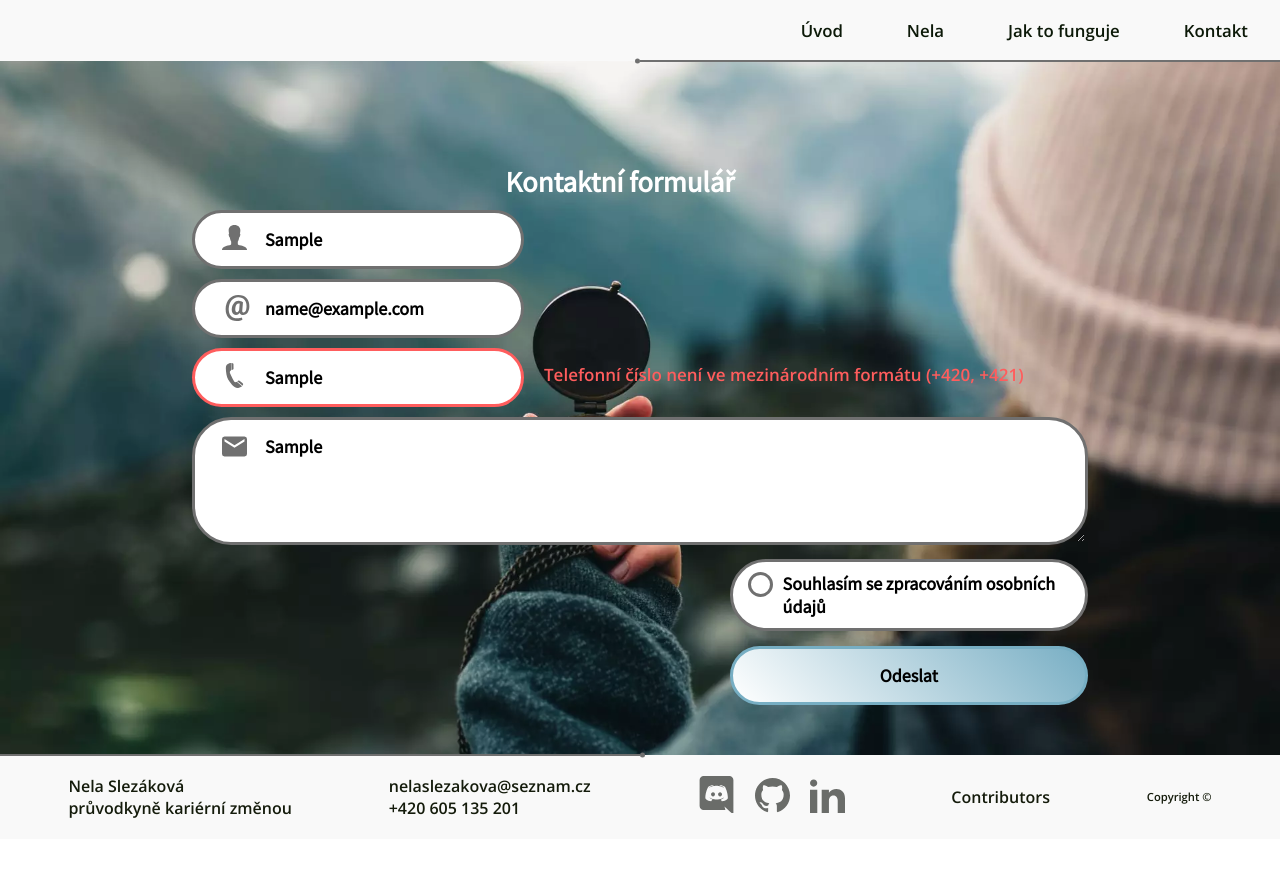
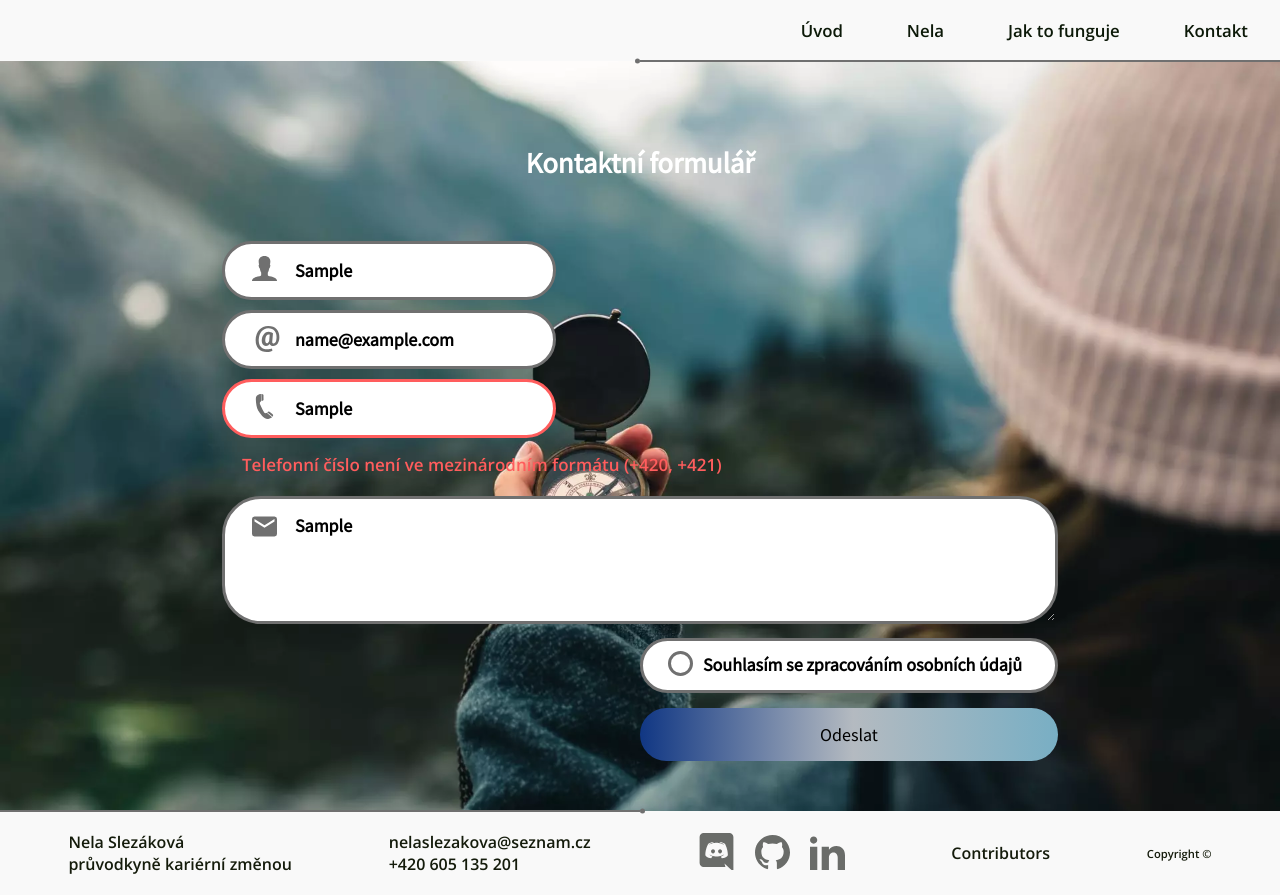
Before and after one commit to NelliaS/personal-webpage, a Next.js app: page /kontaktni-formular in a window 1280 px wide. Both pictures are taken after typing "Sample", "name@example.com", "Sample", "Sample" into the empty fields and a click on the button "Odeslat". Before the commit the page ends 839 px from the top, so only its background shows below. Built offline with nearby package versions, Linux system fonts and the light colour scheme; no server answers.

Commit message:
Responsive optimalisation

```diff
--- a/src/components/Button.tsx
+++ b/src/components/Button.tsx
@@ -1,7 +1,7 @@
 import styles from "../styles/Utilities.module.css";
 import buttonStyles from '../styles/Button.module.css';
 
-type ButtonType = 'default' | 'primary' | 'secondary'
+type ButtonType = 'default' | 'primary' | 'secondary' | 'submit'
 type BasicType = "button" | "submit" | "reset" | undefined
 
 type ButtonProps = {
@@ -19,6 +19,7 @@ const Button = ({value, type='default', buttonType='button', extraClasses} : But
     className={`${type === 'primary'
     ? `${styles.gray_radius_shape} ${buttonStyles.btn_primary}`
     : type === 'secondary' ? `${styles.gray_radius_shape} ${buttonStyles.btn_primary} ${buttonStyles.btn_secondary}`
+    : type === 'submit' ? `${buttonStyles.btn_submit}`
     : styles.btn_default} ${extraClasses}`}>
       {value}
     </button>
--- a/src/components/FormInput.tsx
+++ b/src/components/FormInput.tsx
@@ -21,6 +21,7 @@ interface BaseProps<T extends InputType> {
     characterCount?: number
     inputImage?: InputImageTypeItem<string | boolean>
     hasError?: boolean
+    errorMessage?: string
 }
 
 type Props =
@@ -70,6 +71,7 @@ const FormInput = (props: Props): JSX.Element => {
             </span>
             }
             {inputElement}
+            {props.hasError && <span className={styles.input_error} role="dialog" aria-live='assertive'>{props.errorMessage}</span>}
         </div>
     )
 }
--- a/src/pages/kontaktni-formular.tsx
+++ b/src/pages/kontaktni-formular.tsx
@@ -46,7 +46,7 @@ const ContactForm = ():JSX.Element => {
           name: "phone",
           placeholder: "Telefon",
           icon: '../images/icons/phone.svg',
-          required: false,
+          required: true,
           initialValue: "",
         },
         message : {
@@ -76,6 +76,11 @@ const ContactForm = ():JSX.Element => {
     const { handleInputChange, clearValues, handleSubmit, inputValue } = useInputChange({...initialValue});
 
     const onSubmit = async (formData: FormData) => {
+
+      if (!formData.gdpr) {
+        return toast.error('Suhlas s podmienkami je povinny', {position: toast.POSITION.BOTTOM_LEFT})
+      }
+
       try {
         const {status} = await CreateContactAPI.createContact(
           formData.name,
@@ -135,6 +140,7 @@ const ContactForm = ():JSX.Element => {
           <Title type="main" title='Kontaktní formulář' />
         </div>
         <form onSubmit={(e) => emailError === '' && phoneError === '' ? handleSubmit(e, onSubmit) : e.preventDefault()} className={styles.form}>
+        <div className={styles.input_wrapper}>
         <FormInput
             inputProps={{
                 'name' : contactFormInputData.person.name,
@@ -148,6 +154,7 @@ const ContactForm = ():JSX.Element => {
             inputImage={contactFormInputData.person}
 
         />
+        </div>
         <div className={styles.input_wrapper}>
         <FormInput
             inputProps={{
@@ -161,8 +168,8 @@ const ContactForm = ():JSX.Element => {
             }}
             inputImage={contactFormInputData.email}
             hasError={emailError ? true : false}
+            errorMessage={emailError}
         />
-        {emailError && <span className={styles.input_error} role="dialog" aria-live='assertive'>{emailError}</span>}
         </div>
         <div className={styles.input_wrapper}>
         <FormInput
@@ -177,8 +184,8 @@ const ContactForm = ():JSX.Element => {
             }}
             inputImage={contactFormInputData.phone}
             hasError={phoneError ? true : false}
+            errorMessage={phoneError}
         />
-        {phoneError && <span className={styles.input_error}>{phoneError}</span>}
         </div>
         <FormInput
             multiline
@@ -202,7 +209,6 @@ const ContactForm = ():JSX.Element => {
                 'name' : contactFormInputData.gdpr.name,
                 'id' : contactFormInputData.gdpr.name,
                 'type' : 'checkbox',
-                'required' : contactFormInputData.gdpr.required,
                 'onChange' : handleInputChange,
                 'checked' : inputValue.gdpr
               }}
@@ -238,7 +244,7 @@ const ContactForm = ():JSX.Element => {
               </p>
             </ReactTooltip>
         </div>
-          <Button value="Odeslat" type='secondary' buttonType='submit' />
+          <Button value="Odeslat" type='submit' buttonType='submit' />
         </div>
         </form>
         </div>
--- a/src/styles/Button.module.css
+++ b/src/styles/Button.module.css
@@ -1,10 +1,26 @@
 .btn_primary {
   padding: 15px 85px;
   font-family: var(--font-family-main);
+  background-color: #f9f9f9;
+}
+
+.btn_submit {
+  font-size: 18px;
+  border-radius: 39px;
+  border: none;
+  padding: 15px 85px;
+  font-family: var(--font-family-main);
   background: hsla(197, 39%, 62%, 1);
-  background: linear-gradient(225deg, hsla(197, 39%, 62%, 1) 0%, hsla(0, 0%, 100%, 1) 100%);
-  background: -moz-linear-gradient(225deg, hsla(197, 39%, 62%, 1) 0%, hsla(0, 0%, 100%, 1) 100%);
-  background: -webkit-linear-gradient(225deg, hsla(197, 39%, 62%, 1) 0%, hsla(0, 0%, 100%, 1) 100%);
+  background: linear-gradient(180deg, hsla(197, 39%, 62%, 1) 0%, hsla(210, 9%, 73%, 1) 49%, hsla(220, 78%, 29%, 1) 100%);
+  background: -moz-linear-gradient(180deg, hsla(197, 39%, 62%, 1) 0%, hsla(210, 9%, 73%, 1) 49%, hsla(220, 78%, 29%, 1) 100%);
+  background: -webkit-linear-gradient(180deg, hsla(197, 39%, 62%, 1) 0%, hsla(210, 9%, 73%, 1) 49%, hsla(220, 78%, 29%, 1) 100%);
+}
+
+.btn_submit:hover {
+  background: #77aec3 !important;
+  background: linear-gradient(180deg, hsla(197, 39%, 62%, 1) 0%, hsla(210, 9%, 73%, 1) 49%, hsla(220, 78%, 29%, 1) 100%);
+  background: -moz-linear-gradient(180deg, hsla(197, 39%, 62%, 1) 0%, hsla(210, 9%, 73%, 1) 49%, hsla(220, 78%, 29%, 1) 100%);
+  background: -webkit-linear-gradient(180deg, hsla(197, 39%, 62%, 1) 0%, hsla(210, 9%, 73%, 1) 49%, hsla(220, 78%, 29%, 1) 100%);
 }
 
 .btn_secondary {
--- a/src/styles/Contact.module.css
+++ b/src/styles/Contact.module.css
@@ -16,7 +16,25 @@
   }
 
   .inner_wrapper h2 {
-    margin-top: -140px;
+    margin-top: 140px;
+  }
+}
+
+@media screen and (min-width: 1366px) {
+  .inner_wrapper h2 {
+    margin-top: 100px;
+  }
+}
+
+@media screen and (min-width: 1920px) {
+  .inner_wrapper h2 {
+    margin-top: 200px;
+  }
+}
+
+@media screen and (min-width: 1240px) {
+  .contact {
+    display: block;
   }
 }
 
@@ -37,12 +55,14 @@
 .form_wrapper {
   display: flex;
   flex-direction: column;
-  min-height: 400px;
+  min-height: 650px;
   text-align: center;
-  padding-top: 8%;
+  padding: 10% 0;
   width: 100%;
-  padding: 30px 30px;
+  justify-content: center;
+  opacity: 0.9;
 }
+
 
 @media screen and (min-width: 768px) {
   .form_wrapper {
@@ -51,6 +71,13 @@
     padding-right: 15%;
     padding-bottom: 50px;
     padding-top: 8%;
+    opacity: 1;
+  }
+}
+
+@media screen and (min-width: 1240px) {
+  .form_wrapper {
+    padding-top: 5%;
   }
 }
 
@@ -62,22 +89,37 @@
 }
 
 .form_wrapper form {
-  margin-top: 10px;
-  align-self: flex-start;
   width: 100%;
   text-align: left;
+  padding: 0 30px;
 }
 
 .title_wrapper {
   display: flex;
   flex-direction: column;
   justify-content: space-between;
+  background-color: #ffffff;
+  opacity: 0.8;
+  padding: 20px 0;
+  margin-bottom: 40px;
+}
+
+.title_wrapper h2 {
+  display: block;
+  color: #0C1908;
 }
 
 @media screen and (min-width: 768px) {
   .title_wrapper {
-    margin-left: 35%;
     flex-direction: row;
+    background-color: transparent;
+    opacity: 1;
+  }
+
+  .title_wrapper h2 {
+    color: #ffffff;
+    width: 100%;
+    text-align: center;
   }
 }
 
@@ -90,19 +132,19 @@
 
 .checkbox_wrapper {
   padding: 10px 15px;
-  align-items: flex-start;
+  align-items: center;
   background-color: #ffffff;
   float: right;
   display: flex;
   color: "#141B0B";
   min-height: 30px;
   align-content: center;
-  justify-content: flex-start;
+  justify-content: center;
   font-family: var(--font-family-main);
 }
 
 .checkbox_wrapper label {
-  margin-left: 20px;
+  margin-left: 10px;
 }
 
 .input_wrapper {
@@ -110,24 +152,65 @@
   justify-content: flex-start;
   align-items: center;
   width: 100%;
+  flex-direction: column;
 }
 
+@media screen and (min-width: 1240px) {
+  .input_wrapper {
+    align-items: baseline;
+
+  }
+
+  .checkbox_wrapper a {
+    margin-top: 2px;
+    font-size: 18px;
+  }
+}
+
+@media screen and (min-width: 1366px) {
+  .checkbox_wrapper a {
+    margin-top: 1px;
+  }
+}
 .checkbox_label {
-  display: flex;
   font-weight: 400;
 }
 
 .tooltip_wrapper {
-  width: 40%;
+  width: 100%;
+}
+
+@media screen and (min-width: 768px) {
+  .tooltip_wrapper {
+    width: 40%;
+  }
 }
 
 @media screen and (min-width: 768px) {
   .checkbox_wrapper {
-    width: 40%;
+    width: 100%;
+    justify-content: start;
+    align-items: stretch;
   }
+}
 
-  .checkbox_wrapper label {
-    margin-left: 0px;
+@media screen and (min-width: 1240px) {
+  .checkbox_wrapper {
+    width: 50%;
+    font-size: 16px;
+  }
+}
+
+@media screen and (min-width: 1440px) {
+  .checkbox_wrapper {
+    width: 44%;
+    font-size: 16px;
+  }
+}
+
+@media screen and (min-width: 1920px) {
+  .checkbox_wrapper {
+    width: 35%;
   }
 }
 
@@ -136,20 +219,24 @@
   margin-top: 15px;
 }
 
-@media screen and (min-width: 768px) {
+@media screen and (min-width: 1240px) {
   .right_form_wrapper button {
-    width: 40%;
+    width: 50%;
   }
 }
 
-.input_error {
-  display: block;
-  color: #FF5D5D;
-  padding: 5px 20px 20px;
-  font-size: 17px;
-  font-weight: bold;
-  font-family: var(--font-family-heading);
+@media screen and (min-width: 1440px) {
+  .right_form_wrapper button {
+    width: 44%;
+  }
 }
+
+@media screen and (min-width: 1920px) {
+  .right_form_wrapper button {
+    width: 35%;
+  }
+}
+
 
 @media screen and (min-width: 768px) {
   .inner_wrapper {
@@ -172,10 +259,17 @@
 @media screen and (min-width: 768px) {
   .button_wrapper {
     width: 100%;
-    height: auto;
+    height: 300px;
     justify-content: space-around;
+    align-items: center;
     flex-direction: row;
     margin-top: 0;
+  }
+}
+
+@media screen and (min-width: 1920px) {
+  .button_wrapper {
+    height: 500px;
   }
 }
 
--- a/src/styles/ContactSubmission.module.css
+++ b/src/styles/ContactSubmission.module.css
@@ -4,6 +4,7 @@
     align-items: center;
     align-content: center;
     min-height: calc(100vh - 170px);
+    width: 100%;
 }
 
 .inner_box p {
--- a/src/styles/FormInput.module.css
+++ b/src/styles/FormInput.module.css
@@ -1,5 +1,10 @@
 .form_wrapper {
     position: relative;
+    width: 100%;
+}
+
+.form_wrapper input {
+    width: 100%;
 }
 
 .form_input {
@@ -11,6 +16,12 @@
 @media screen and (min-width: 768px) {
     .form_input {
         padding: 15px 30px 15px 70px;
+    }
+}
+
+@media screen and (min-width: 1240px) {
+    .form_wrapper input {
+      width: 40%;
     }
 }
 
@@ -41,3 +52,18 @@
 .textarea {
     width: 100%;
 }
+
+.input_error {
+    color: #FF5D5D;
+    padding: 5px 20px 20px;
+    font-size: 17px;
+    font-weight: bold;
+    display: block;
+    font-family: var(--font-family-heading);
+  }
+
+  @media screen and (min-width: 1240px) {
+    .input_error {
+        display: inline-block;
+    }
+  }
```
